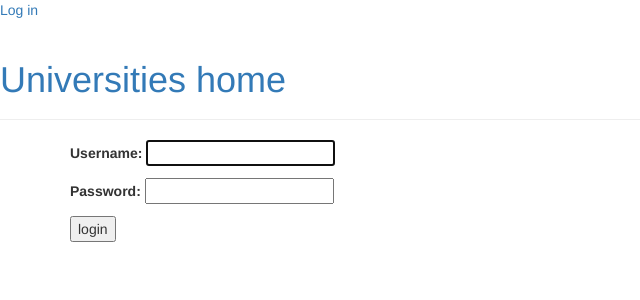
After one commit to rakucmr/python-training-may2021, a Django app: page /accounts/login/ in a window 1280 px wide. The commit adds this page. Shown: the top 300 px of the page, without its empty margins (0-640 px from the left). Run offline with Django 3.2, Linux system fonts and the light colour scheme; some libraries are stand-ins or nearby versions.

Commit message:
Forbid unauthenticated users from accessing edit view

```diff
--- a/djangoproject/djangoproject/settings.py
+++ b/djangoproject/djangoproject/settings.py
@@ -120,6 +120,8 @@ USE_TZ = True
 
 STATIC_URL = '/static/'
 
+LOGIN_REDIRECT_URL = 'index'
+
 # Default primary key field type
 # https://docs.djangoproject.com/en/3.2/ref/settings/#default-auto-field
 
--- a/djangoproject/university/templates/university/base.html
+++ b/djangoproject/university/templates/university/base.html
@@ -7,6 +7,12 @@
         <link rel="stylesheet" href="//maxcdn.bootstrapcdn.com/bootstrap/3.2.0/css/bootstrap-theme.min.css">
     </head>
     <body>
+        {% if user.is_authenticated %}
+            <p>Logged in as: {{ user.username }} | <a href="{% url 'logout' %}">Log out</a></p>
+        {% else %}
+            <p><a href="{% url 'login' %}">Log in</a></p>
+        {% endif %}
+
         <div class="page-header">
             <h1><a href="{% url 'index' %}">Universities home</a></h1>
         </div>
--- /dev/null
+++ b/djangoproject/university/templates/university/login.html
@@ -0,0 +1,17 @@
+{% extends "university/base.html" %}
+
+{% block content %}
+
+    {% if form.errors %}
+        <p>Your username and password didn't match. Please try again.</p>
+    {% endif %}
+
+    <form method="post" action="{% url 'login' %}">
+        {% csrf_token %}
+        {{ form.as_p }}
+
+        <input type="submit" value="login">
+        <input type="hidden" name="next" value="{{ next }}">
+    </form>
+
+{% endblock %}
--- a/djangoproject/university/templates/university/university_detail.html
+++ b/djangoproject/university/templates/university/university_detail.html
@@ -5,7 +5,11 @@
 {% block content %}
     <h4>{{ university }}</h4>
     <p>{{ university.description }}</p>
-    <a href="{% url 'university_update' university.id %}">Edit</a>
+
+    {% if user.is_authenticated %}
+        <a href="{% url 'university_update' university.id %}">Edit</a>
+    {% endif %}
+
     <ul class="list-group">
         {% for student in university.student_set.all %}
             <li class="list-group-item">{{ student }}</li>
--- a/djangoproject/university/urls.py
+++ b/djangoproject/university/urls.py
@@ -1,3 +1,4 @@
+from django.contrib.auth import views as auth_views
 from django.urls import path
 
 from . import views
@@ -11,4 +12,10 @@ urlpatterns = [
          name='university_details'),
     path('<int:pk>/update/', views.UniversityUpdate.as_view(),
          name='university_update'),
+    path('accounts/login/',
+         auth_views.LoginView.as_view(template_name='university/login.html'),
+         name='login'),
+    path('accounts/logout/',
+         auth_views.LogoutView.as_view(template_name='university/logout.html'),
+         name='logout'),
 ]
--- a/djangoproject/university/views.py
+++ b/djangoproject/university/views.py
@@ -1,3 +1,5 @@
+from django.contrib.auth.decorators import login_required
+from django.contrib.auth.mixins import LoginRequiredMixin
 from django.http import HttpResponseRedirect
 from django.shortcuts import render, get_object_or_404
 from django.urls import reverse
@@ -8,7 +10,7 @@ from .forms import UniversityForm
 from .models import University
 
 
-class UniversityListView(ListView):
+class UniversityListView(LoginRequiredMixin, ListView):
     model = University
     context_object_name = 'universities'
 
@@ -38,6 +40,7 @@ def university_details(request, university_id):
 
 
 @require_http_methods(["GET", "POST"])
+@login_required
 def university_update(request, university_id):
     university = get_object_or_404(University, pk=university_id)
 
```
Also changed, not shown: djangoproject/university/templates/university/logout.html (added, +9 -0 lines).
